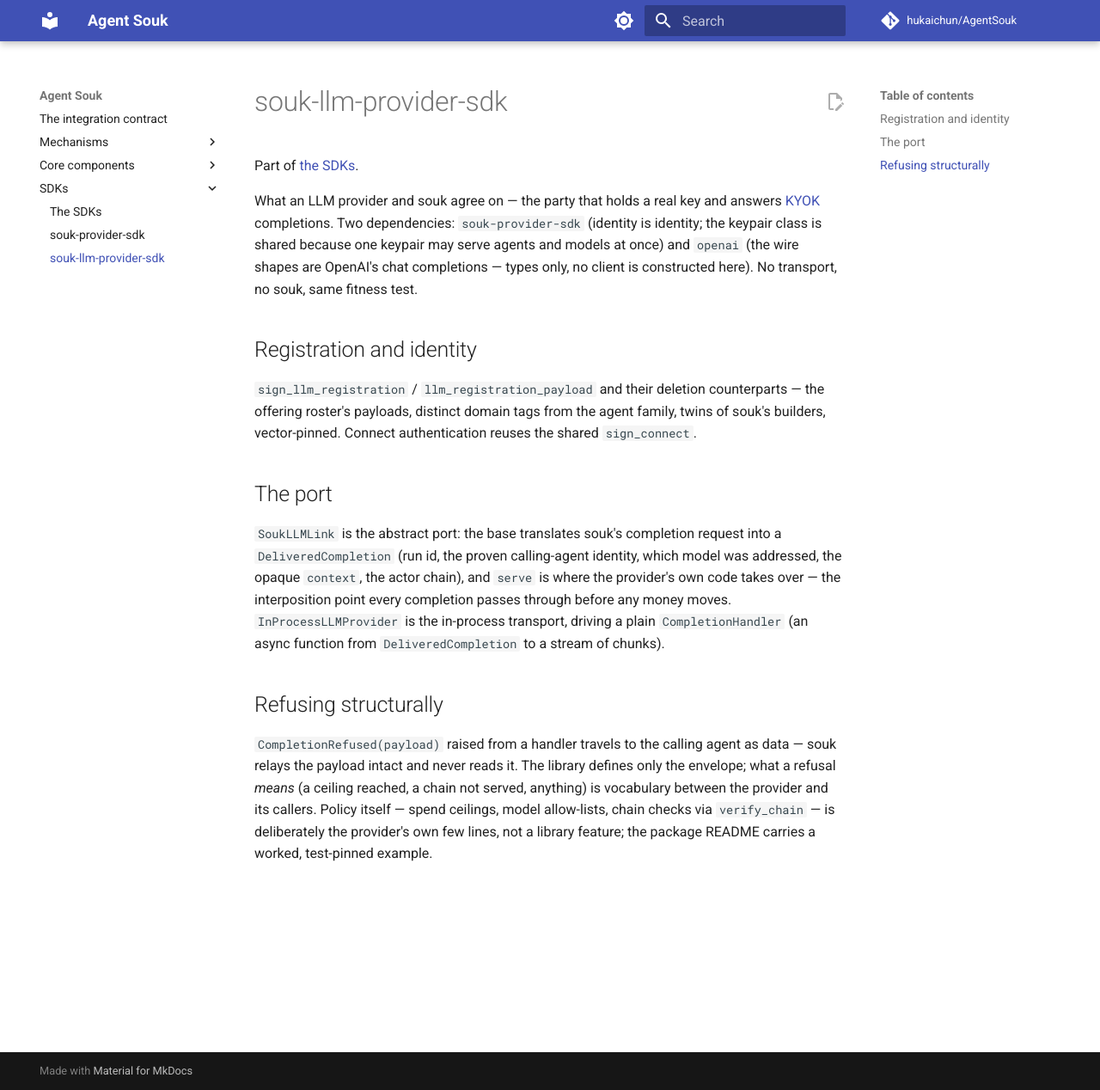
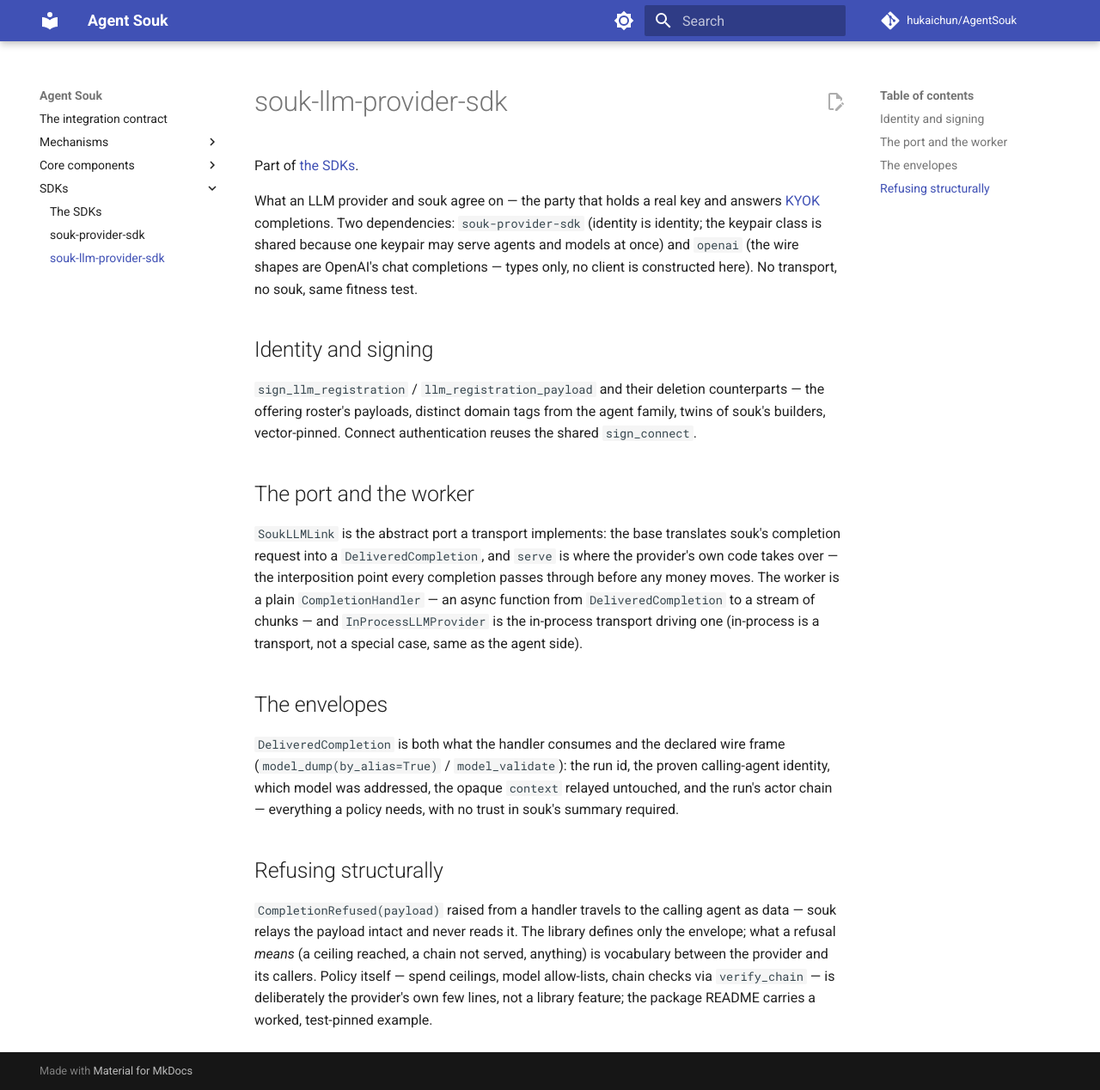
Before and after one commit to hukaichun/AgentSouk, an MkDocs documentation site: the page built from docs/sdks/llm-provider-sdk.md, in a window 1280 px wide and 1268 px high. Shown: the whole window at 86% size. Built offline with MkDocs 1.6.1 and Material for MkDocs 9.7.7, drawn with Linux system fonts in a browser that asks for light colours; comment, search, counter and statistics services are not loaded.

Commit message:
Symmetrize the two SDK pages
Same skeleton on both: Identity and signing, The port and the worker,
The envelopes, then one side-specific closing section in the same
position — chain machinery for the agent side, structural refusal for
the LLM side. The LLM page gains the envelopes section its sibling
already had (DeliveredCompletion as both consumed object and declared
wire frame) instead of burying that inside the port.

Co-Authored-By: Claude Fable 5 <noreply@anthropic.com>

```diff
--- a/docs/sdks/llm-provider-sdk.md
+++ b/docs/sdks/llm-provider-sdk.md
@@ -9,23 +9,31 @@ because one keypair may serve agents and models at once) and `openai`
 (the wire shapes are OpenAI's chat completions — types only, no client
 is constructed here). No transport, no souk, same fitness test.
 
-## Registration and identity
+## Identity and signing
 
 `sign_llm_registration` / `llm_registration_payload` and their deletion
 counterparts — the offering roster's payloads, distinct domain tags from
 the agent family, twins of souk's builders, vector-pinned. Connect
 authentication reuses the shared `sign_connect`.
 
-## The port
+## The port and the worker
 
-`SoukLLMLink` is the abstract port: the base translates souk's
-completion request into a `DeliveredCompletion` (run id, the proven
-calling-agent identity, which model was addressed, the opaque `context`,
-the actor chain), and `serve` is where the provider's own code takes
-over — the interposition point every completion passes through before
-any money moves. `InProcessLLMProvider` is the in-process transport,
-driving a plain `CompletionHandler` (an async function from
-`DeliveredCompletion` to a stream of chunks).
+`SoukLLMLink` is the abstract port a transport implements: the base
+translates souk's completion request into a `DeliveredCompletion`, and
+`serve` is where the provider's own code takes over — the interposition
+point every completion passes through before any money moves. The worker
+is a plain `CompletionHandler` — an async function from
+`DeliveredCompletion` to a stream of chunks — and
+`InProcessLLMProvider` is the in-process transport driving one
+(in-process is a transport, not a special case, same as the agent side).
+
+## The envelopes
+
+`DeliveredCompletion` is both what the handler consumes and the declared
+wire frame (`model_dump(by_alias=True)` / `model_validate`): the run id,
+the proven calling-agent identity, which model was addressed, the opaque
+`context` relayed untouched, and the run's actor chain — everything a
+policy needs, with no trust in souk's summary required.
 
 ## Refusing structurally
 
```
Also changed, not shown: docs/sdks/provider-sdk.md (+1 -1 lines).
